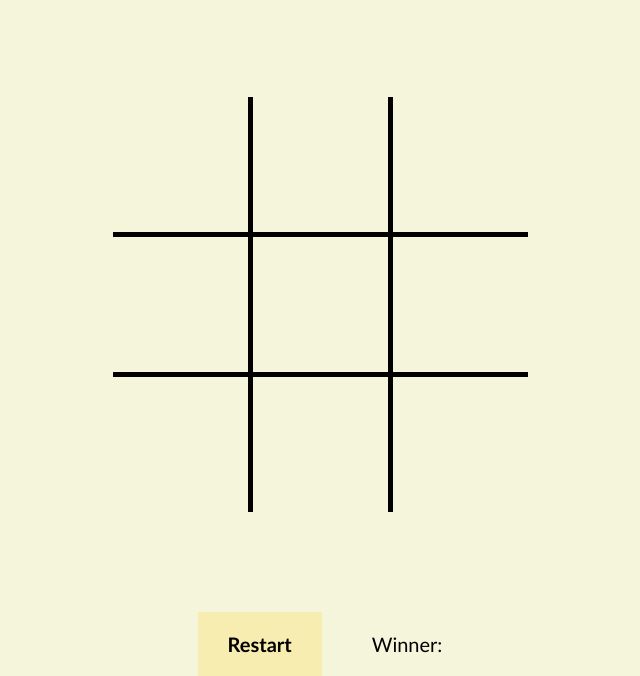
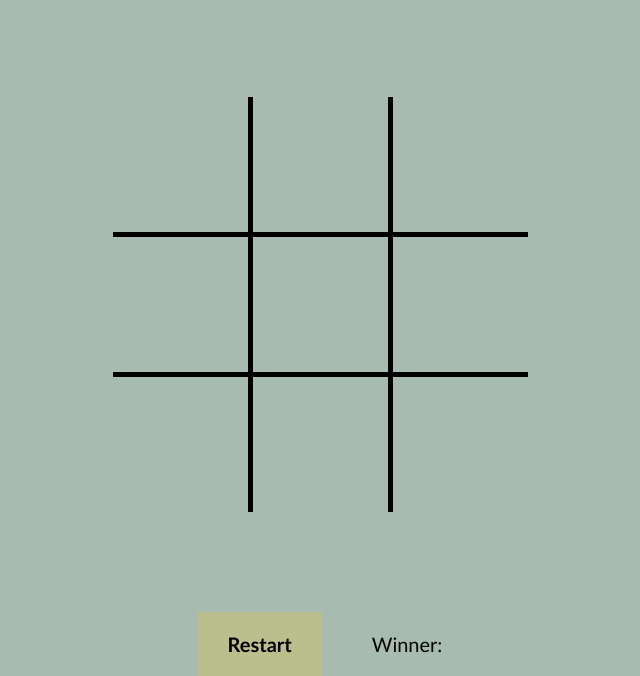
Before and after one commit to marcel-schliwka/tic-tac-toe, a plain HTML site: page index.html in a window 1280 px wide. Shown: the part 153-829 px from the top of the page, without its empty margins (328-968 px from the left). Drawn offline with Linux system fonts and the light colour scheme.

Commit message:
body bg color changed

```diff
--- a/css/style.css
+++ b/css/style.css
@@ -5,7 +5,7 @@ body {
   flex-direction: column;
   justify-content: center;
   align-items: center;
-  background-color: beige;
+  background-color: rgb(137 163 147 / 73%);
   overflow-x: hidden;
 }
 
```
